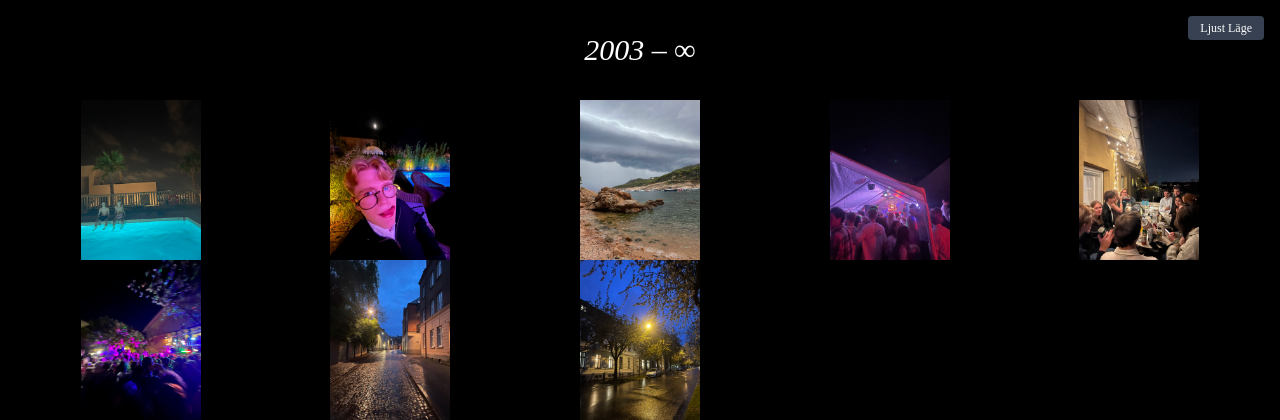
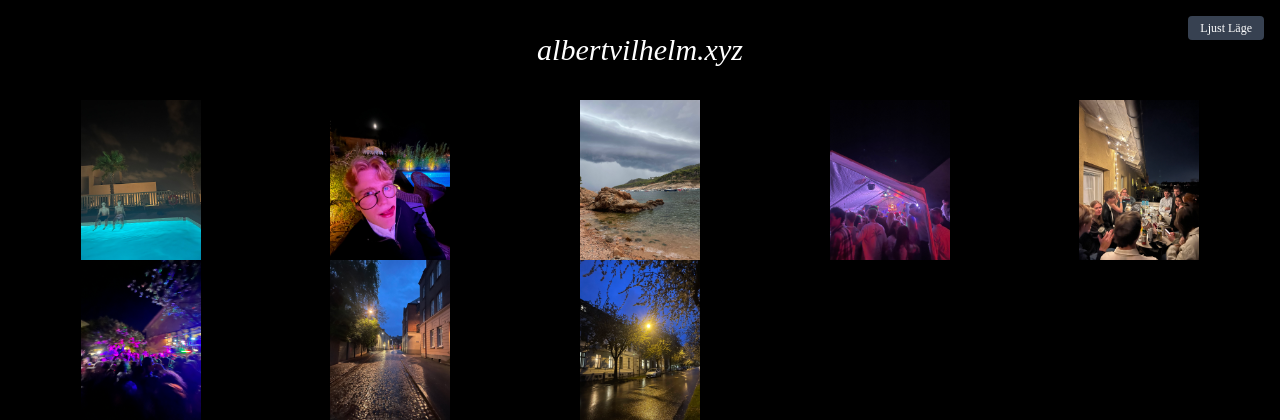
Before and after one commit to mavj2003/site, a Flask app: page / in a window 1280 px wide. Shown: the top 420 px of the page. Run offline with Flask 2, Linux system fonts and the light colour scheme; some libraries are stand-ins or nearby versions.

Commit message:
Update gallery code

```diff
--- a/templates/index.html
+++ b/templates/index.html
@@ -53,7 +53,7 @@
     </button>
 
     <div class="container mx-auto px-4 py-8">
-        <h1 class="text-3xl text-center mb-8">2003 – ∞</h1>
+        <h1 class="text-3xl text-center mb-8">albertvilhelm.xyz</h1>
         <div id="gallery" class="grid grid-cols-2 sm:grid-cols-3 md:grid-cols-4 lg:grid-cols-5 gap-0">
             {% for image in images %}
             <div class="photo-entry group cursor-pointer overflow-hidden relative hover:overflow-visible hover:z-10" data-date="{{ image.date }}">
```
